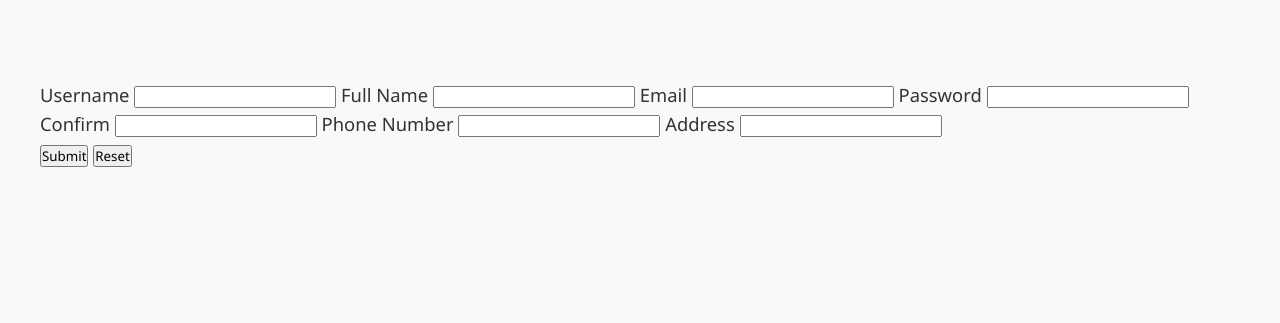
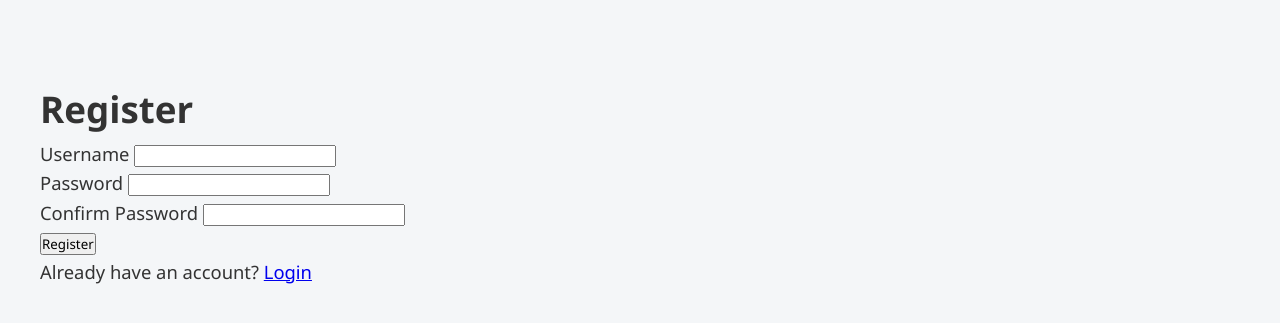
Before and after one commit to XanderLimVS/WebBased, a PHP site: page /register.php in a window 1280 px wide. Shown: the part 75-398 px from the top of the page. Run offline with PHP 8.4, Linux system fonts and the light colour scheme.

Commit message:
Update register.php

```diff
--- a/register.php
+++ b/register.php
@@ -1,41 +1,12 @@
 <?php
 include 'includes/base.php';
 
-// ----------------------------------------------------------------------------
-//(username, full_name, email, password, phone, address, user_type
-
-
-
 if (is_post()) {
-    $username = req('username');
-    $full_name = req('fullname');
     $email    = req('email');
     $password = req('password');
-    $confirm  = req('confirm');
-    $address = req('address');
-    $phone = req('phone');
+    $confirm = req('confirm'); //confirm psswd
 
-
-    //username
-    if(!$username){
-        $_err['username'] = 'Required';
-    }
-    else if (strlen($username) > 25) {
-        $_err['username'] = 'Maximum 25 characters';
-    }
-    else if (!is_unique($username, 'users', 'username')) {
-        $_err['username'] = 'Duplicated';
-    }
-
-    //full name
-    if (!$full_name) {
-        $_err['fullname'] = 'Required';
-    }
-    else if (strlen($full_name) > 100) {
-        $_err['fullname'] = 'Maximum 100 characters';
-    }
-
-    //email
+    // Validate: email
     if (!$email) {
         $_err['email'] = 'Required';
     }
@@ -45,11 +16,11 @@ if (is_post()) {
     else if (!is_email($email)) {
         $_err['email'] = 'Invalid email';
     }
-    else if (!is_unique($email, 'users', 'email')) {
+    else if (!is_unique($email, 'user', 'email')) {
         $_err['email'] = 'Duplicated';
     }
 
-    //password
+    // Validate: password
     if (!$password) {
         $_err['password'] = 'Required';
     }
@@ -57,7 +28,7 @@ if (is_post()) {
         $_err['password'] = 'Between 5-100 characters';
     }
 
-    //confirm password
+    // Validate: confirm
     if (!$confirm) {
         $_err['confirm'] = 'Required';
     }
@@ -68,88 +39,61 @@ if (is_post()) {
         $_err['confirm'] = 'Not matched';
     }
 
-    //phone
-    if (!$phone) {
-        $_err['phone'] = 'Required';
-    }
-    else if (strlen($phone) > 20) {
-        $_err['phone'] = 'Maximum 20 characters';
-    }
+    // DB operation
+    if (!$_err) {
+        // (2) Insert user (member)
+        $stm = $_db->prepare('
+            INSERT INTO user (email, password, role)
+            VALUES (?, SHA1(?), ?, ?, "Member")
+        ');
+        $stm->execute([$email, $password]);
 
-    //address
-    if (!$address) {
-        $_err['address'] = 'Required';
-    }
-    else if (strlen($address) > 255) {
-        $_err['address'] = 'Maximum 255 characters';
-    }
-
-    if (!$_err) {
-
-        // Values that are not entered by the user
-        $user_type = 'user';
-        $user_status = 'active';
-        $conins = '100';
-
-        $stm = $_db->prepare('
-            INSERT INTO users
-            (username, full_name, email, password, phone, address, user_type)
-            VALUES (?, ?, ?, SHA1(?), ?, ?, ?)
-        ');
-
-        $stm->execute([
-            $username,
-            $full_name,
-            $email,
-            $password,
-            $phone,
-            $address,
-            $user_type
-        ]);
-
-        temp('info', 'Succcess Register');
-        redirect('login.php');
+        temp('info', 'Record inserted');
+        redirect('/login.php');
     }
 }
 
-// ----------------------------------------------------------------------------
-
-$_title = 'User | Register Member';
+$_title = 'Register';
 include 'includes/header.php';
 ?>
 
-<form method="post" class="form">
+<!DOCTYPE html>
+<html lang="en">
+<head>
+    <meta charset="UTF-8">
+    <meta name="viewport" content="width=device-width, initial-scale=1.0">
+    <link rel="stylesheet" href="css/register.css">
+    <title>Register</title>
+</head>
 
-    <label for="username">Username</label>
-    <?= html_text('username', 'maxlength="25"') ?>
-    <?= err('username') ?>
+<body>
+    <div class="container">
+        <h1>Register</h1>
 
-    <label for="fullname">Full Name</label>
-    <?= html_text('fullname', 'maxlength="100"') ?>
-    <?= err('fullname') ?>
+        <form action="login.php">
+            <div class="user">
+                <label>Username</label>
+                <input type="text" name="username" required>
+            </div>
 
-    <label for="email">Email</label>
-    <?= html_text('email', 'maxlength="100"') ?>
-    <?= err('email') ?>
+            <div class="password">
+                <label>Password</label>
+                <input type="password" name="password" required>
+            </div>
 
-    <label for="password">Password</label>
-    <?= html_password('password', 'maxlength="100"') ?>
-    <?= err('password') ?>
+            <div class="confirm-password">
+                <label>Confirm Password</label>
+                <input type="password" name="confirm-password" required>
+            </div>
 
-    <label for="confirm">Confirm</label>
-    <?= html_password('confirm', 'maxlength="100"') ?>
-    <?= err('confirm') ?>
+            <button type="submit" class="register">Register</button>
+        </form>
 
-    <label for="phone">Phone Number</label>
-    <?= html_text('phone', 'maxlength="20"') ?>
-    <?= err('phone') ?>
+        <p>
+            Already have an account?
+            <a href="login.php">Login</a>
+        </p>
+    </div>
 
-    <label for="address">Address</label>
-    <?= html_text('address', 'maxlength="255"') ?>
-    <?= err('address') ?>
-
-    <section>
-        <button>Submit</button>
-        <button type="reset">Reset</button>
-    </section>
-</form>
+</body>
+</html>
```
